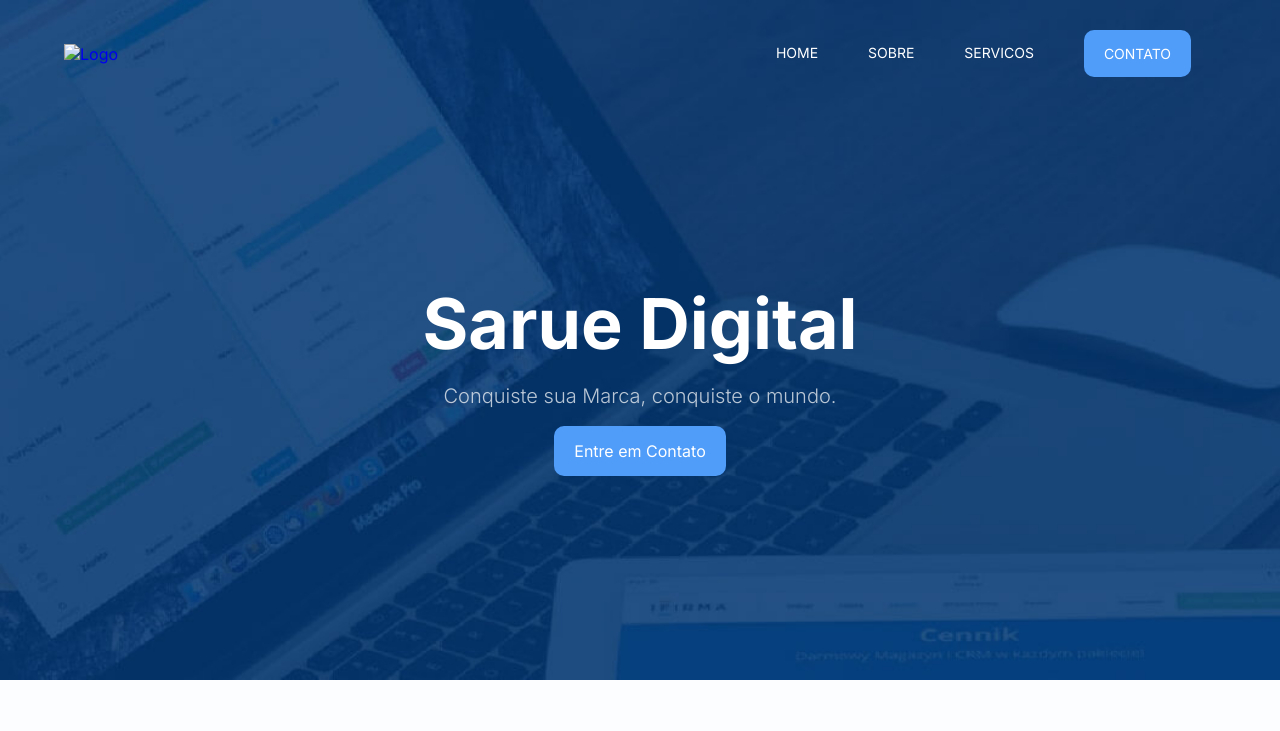
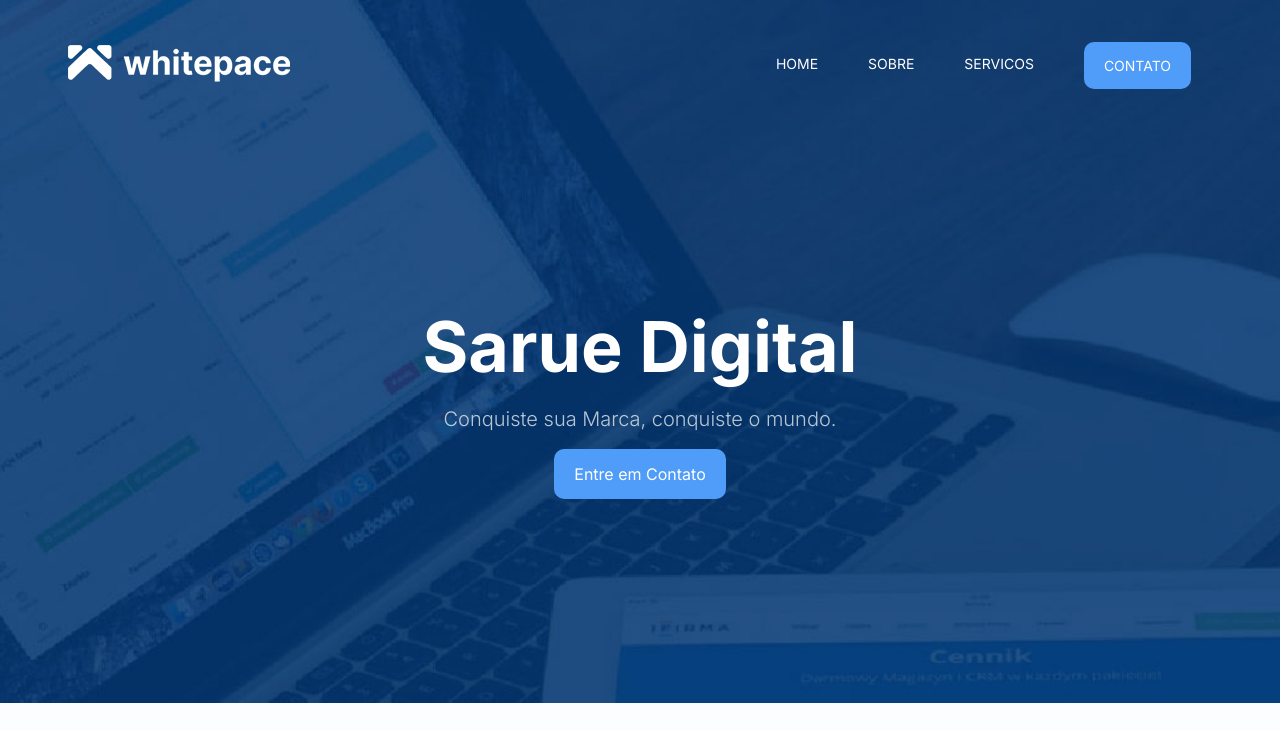
Before and after one commit to ViniLeone/sarue, a plain HTML site: page index.html in a window 1280 px wide. Shown: the top 731 px of the page. Drawn offline with Linux system fonts and the light colour scheme; files whose address does not match are found by name.

Commit message:
Update index.html

```diff
--- a/index.html
+++ b/index.html
@@ -18,7 +18,7 @@
         <div class="container">
             <nav>
                 <a href="index.html">
-                    <img src="img/logo.png" alt="Logo">
+                    <img src="logo.png" alt="Logo">
                 </a>
                 <ul class="ul">
                     <a href="index.html">Home</a>
```
